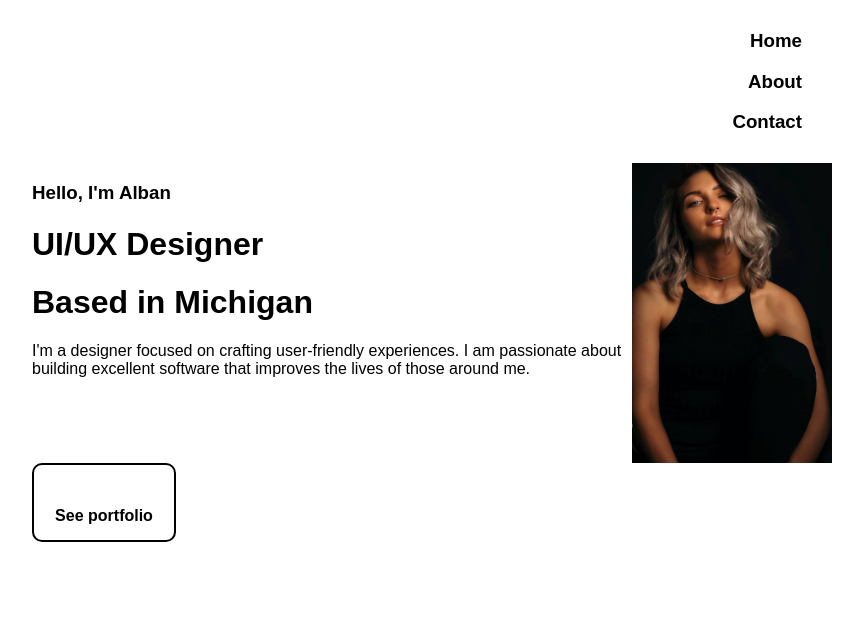
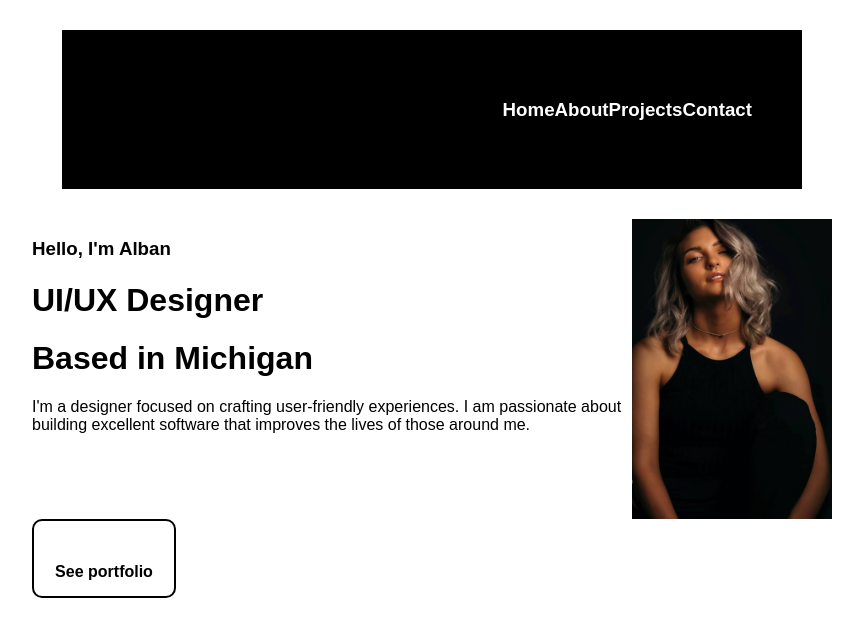
Before and after one commit to Alban-Tarazhi/portfolioalban, a plain HTML site: page index.html in a window 1280 px wide. Shown: the whole page, without its empty margins (208-1071 px from the left). Drawn offline with Linux system fonts and the light colour scheme.

Commit message:
Add files via upload

```diff
--- a/index.html
+++ b/index.html
@@ -1,14 +1,18 @@
 <html>
     <head>
-            <title>My website</title>
+            <title>Alban Tarazhi</title>
             <link rel="stylesheet" type="text/css" href="style.css"/>
     </head>
     <body>
         <div id="container">
             <div id="nav">
-                   <h3>Home</h3>
-                    <h3>About</h3>
-                    <h3>Contact</h3>
+                <ul>
+                    <li><a href="contact.html"> <h3>Contact</h3> </a></li>
+                    <li><a href="projects.html"> <h3>Projects</h3> </a> </li>
+                    <li><a href="about.html"> <h3>About</h3> </a> </li>
+                    <li><a class="active" href="index.htmtl"> <h3>Home</h3> </a></li>
+
+                </ul>
             </div>
             <div id="content">
                 <h3>Hello, I'm Alban</h3>
```
